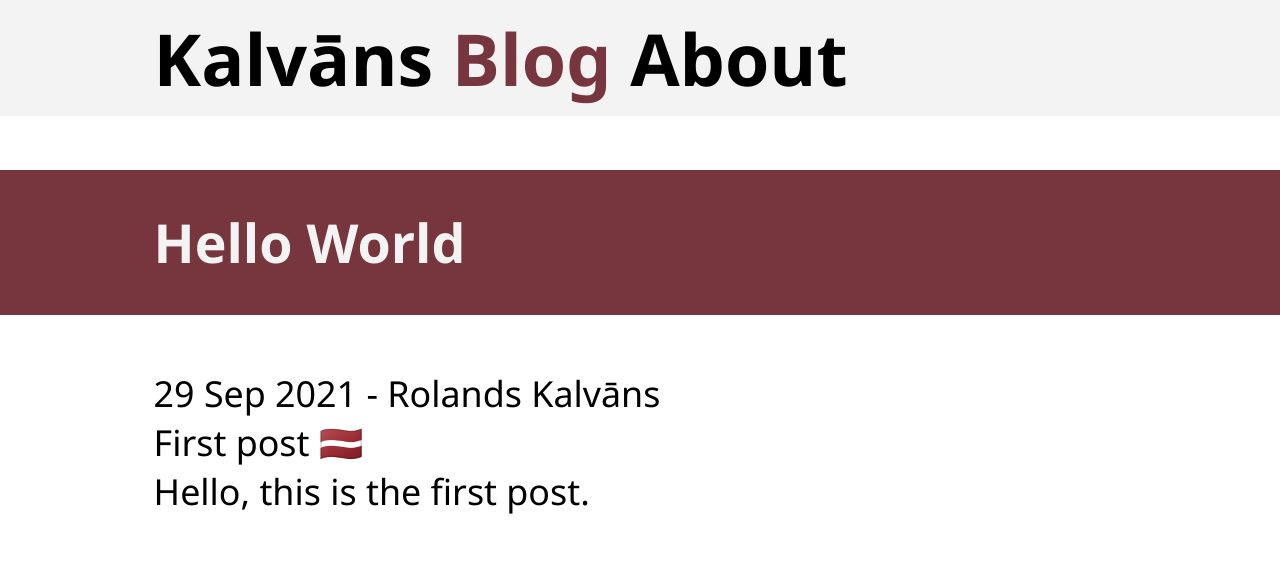
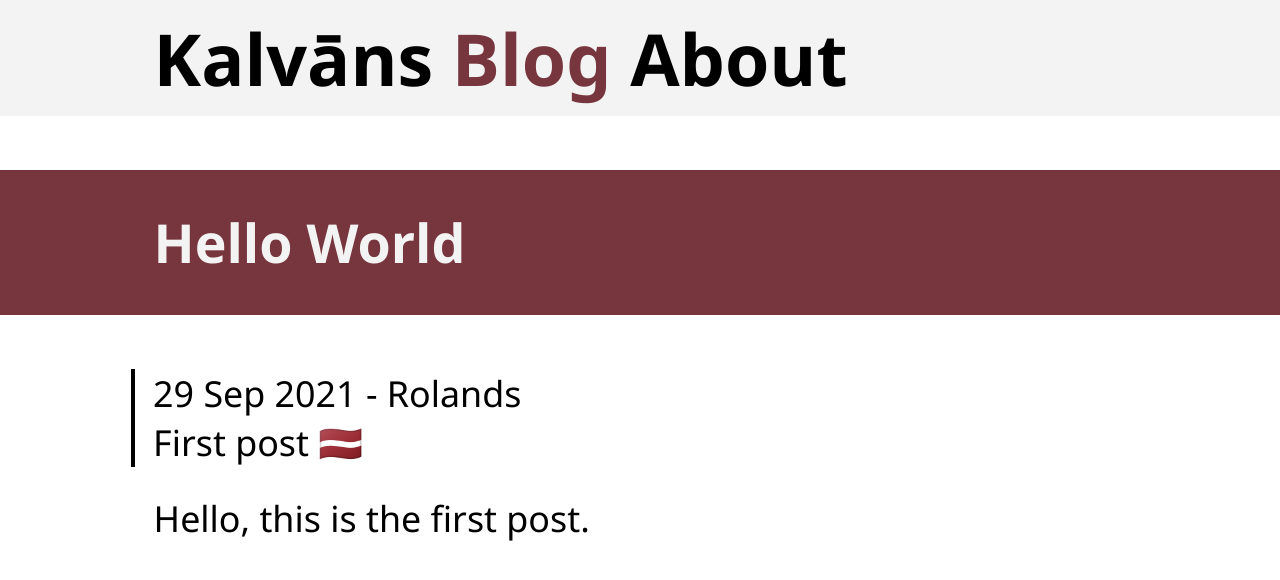
Before and after one commit to LatvianPython/LatvianPython.github.io, a Jekyll site: the page built from _posts/2021-09-29-hello-world.md, in a window 1280 px wide. Shown: the top 580 px of the page. Built offline with Jekyll 4.4.1, drawn with Linux system fonts in a browser that asks for light colours.

Commit message:
new post about how site got built css changes stopped using inbuilt excerpt feature in jekyll

```diff
--- a/_config.yml
+++ b/_config.yml
@@ -18,6 +18,7 @@
 # You can create any custom variable you would like, and they will be accessible
 # in the templates via {{ site.myvariable }}.
 
+author: Rolands
 #title: Your awesome title
 #email: your-email@example.com
 #description: >- # this means to ignore newlines until "baseurl:"
--- a/_layouts/post.html
+++ b/_layouts/post.html
@@ -2,6 +2,8 @@
 layout: default
 ---
 {% include header.html content=page.title %}
-<p>{{ page.date | date_to_string }} - {{ page.author }}</p>
-
+<blockquote>
+    <p>{{ page.date | date_to_string }} - {{ site.author }}</p>
+    <p>{{page.quote}}</p>
+</blockquote>
 {{ content }}
--- a/_posts/2021-09-29-hello-world.md
+++ b/_posts/2021-09-29-hello-world.md
@@ -1,7 +1,5 @@
 ---
 layout: post
-author: Rolands Kalvāns
+quote: First post 🇱🇻
 ---
-First post 🇱🇻
-
 Hello, this is the first post.
--- a/_sass/main.scss
+++ b/_sass/main.scss
@@ -24,11 +24,35 @@ body {
   font-size: calc(var(--font-size) * 2);
 }
 
+article a {
+  font-weight: bold;
+}
+
+article blockquote {
+  margin-bottom: var(--blockquote-padding);
+  margin-left: calc(var(--blockquote-border-offset) * -1 - var(--border-width));
+  padding-left: var(--blockquote-border-offset);
+  border-left-style: solid;
+  border-width: var(--border-width);
+}
+
+article a:hover {
+  text-decoration: underline;
+}
+
 nav {
   font-weight: 700;
   font-size: 200%;
 }
 
+dt {
+  font-size: 70%;
+  font-style: italic;
+}
+
+dd {
+  padding-left: 1em;
+}
 
 header {
   padding-top: calc(var(--header-padding) * .6);
@@ -50,7 +74,7 @@ header h1 {
   margin-left: inherit;
 }
 
-a:hover {
+nav a:hover {
   color: var(--latvian-flag-color)
 }
 
--- a/_sass/variables.scss
+++ b/_sass/variables.scss
@@ -4,9 +4,12 @@
   --body-padding: 12vw;
   --header-padding: 10vh;
   --nav-padding: 1vh;
+  --blockquote-padding: 3vh;
+  --blockquote-border-offset: 2vh;
   --font-stack-sans-serif: "Segoe UI",sans-serif;
   --font-stack: var(--font-stack-sans-serif);
   --font-size: 1.4vw;
+  --border-width: 0.5vh;
   --background-color: #f3f3f3;
 }
 
--- a/blog.html
+++ b/blog.html
@@ -9,7 +9,7 @@ permalink: /blog/
   {% for post in site.posts %}
     <li>
       <h2><a href="{{ post.url }}">{{ post.title }}</a></h2>
-      {{ post.excerpt }}
+      <p>{{ post.quote }}</p>
     </li>
   {% endfor %}
 </ul>
```
Also changed, not shown: _posts/2021-10-08-how-it's-made.md (added, +15 -0 lines).
